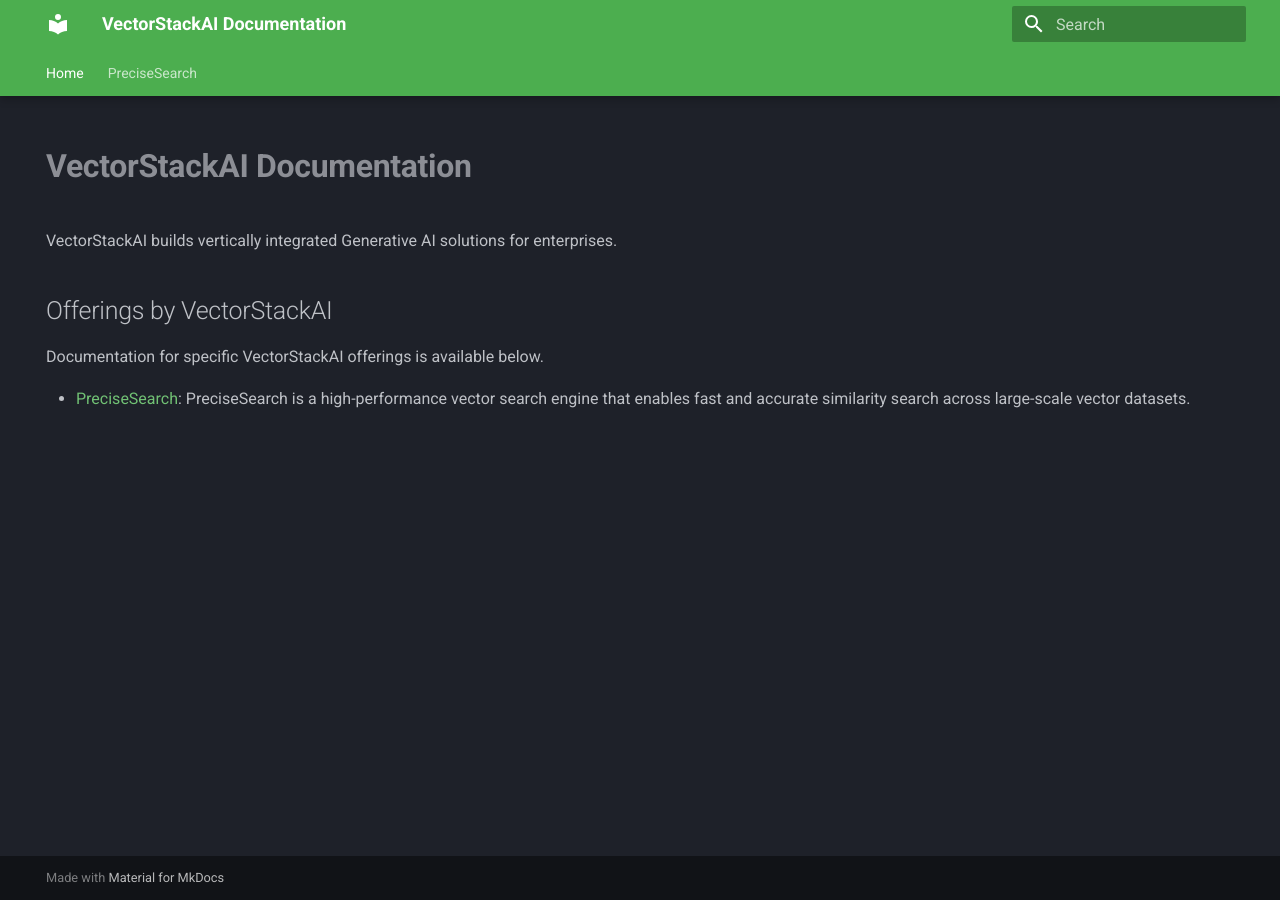
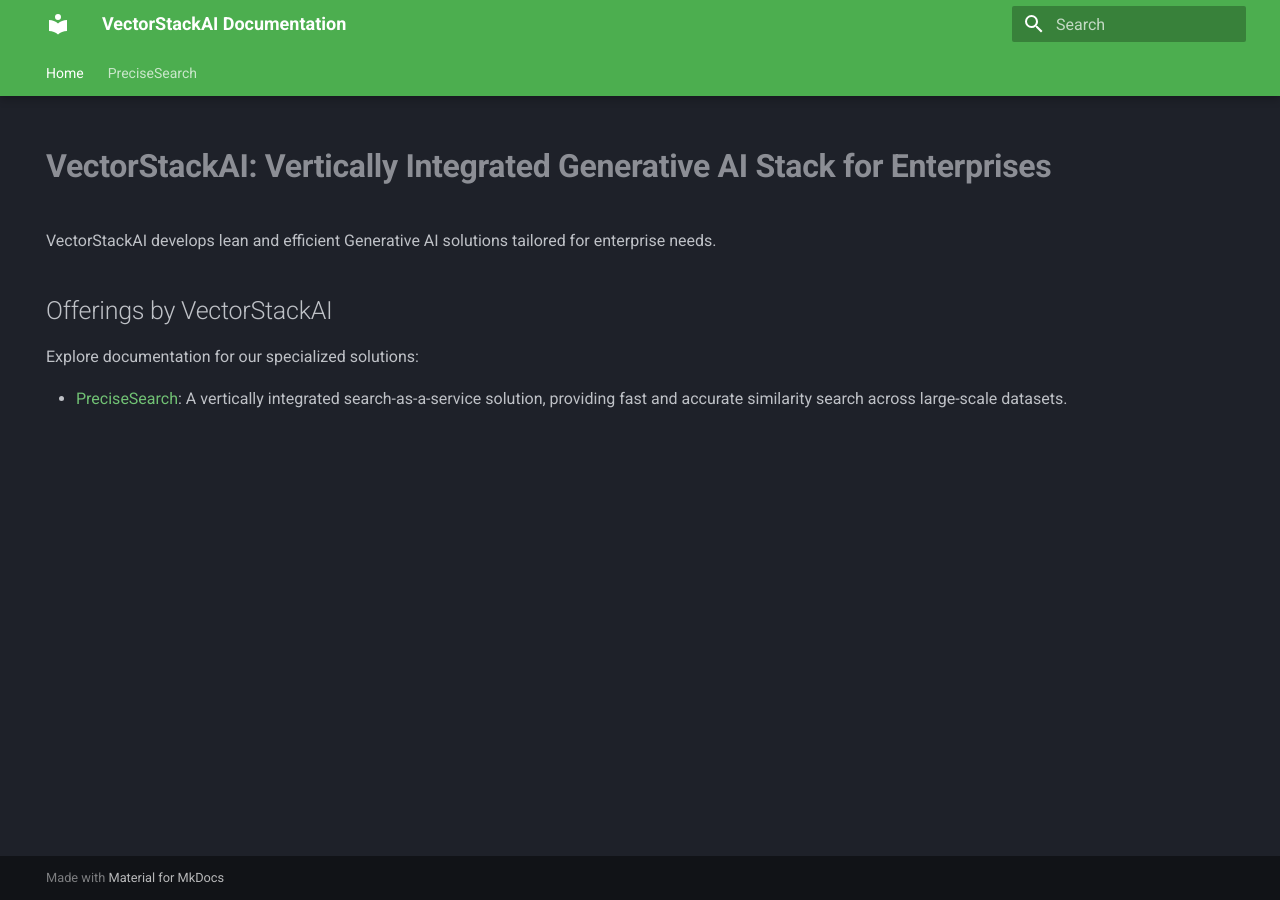
Before and after one commit to vectorstack-ai/vectorstackai-python, an MkDocs documentation site: the page built from docs/index.md, in a window 1280 px wide. Built offline with MkDocs 1.6.1 and Material for MkDocs 9.7.7, drawn with Linux system fonts in a browser that asks for light colours; plug-ins that fetch from the network failed and are left out.

Commit message:
updated index.md in documentation

```diff
--- a/docs/index.md
+++ b/docs/index.md
@@ -3,11 +3,11 @@
   - navigation
   - toc
 ---
-# **VectorStackAI Documentation**
+# **VectorStackAI: Vertically Integrated Generative AI Stack for Enterprises**
 
-VectorStackAI builds vertically integrated Generative AI solutions for enterprises.
+VectorStackAI develops lean and efficient Generative AI solutions tailored for enterprise needs.
 
 ## Offerings by VectorStackAI
-Documentation for specific VectorStackAI offerings is available below.
+Explore documentation for our specialized solutions:
 
-- [PreciseSearch](precise_search/index.md): PreciseSearch is a high-performance vector search engine that enables fast and accurate similarity search across large-scale vector datasets.
+- [PreciseSearch](precise_search/index.md): A vertically integrated search-as-a-service solution, providing fast and accurate similarity search across large-scale datasets.
```
